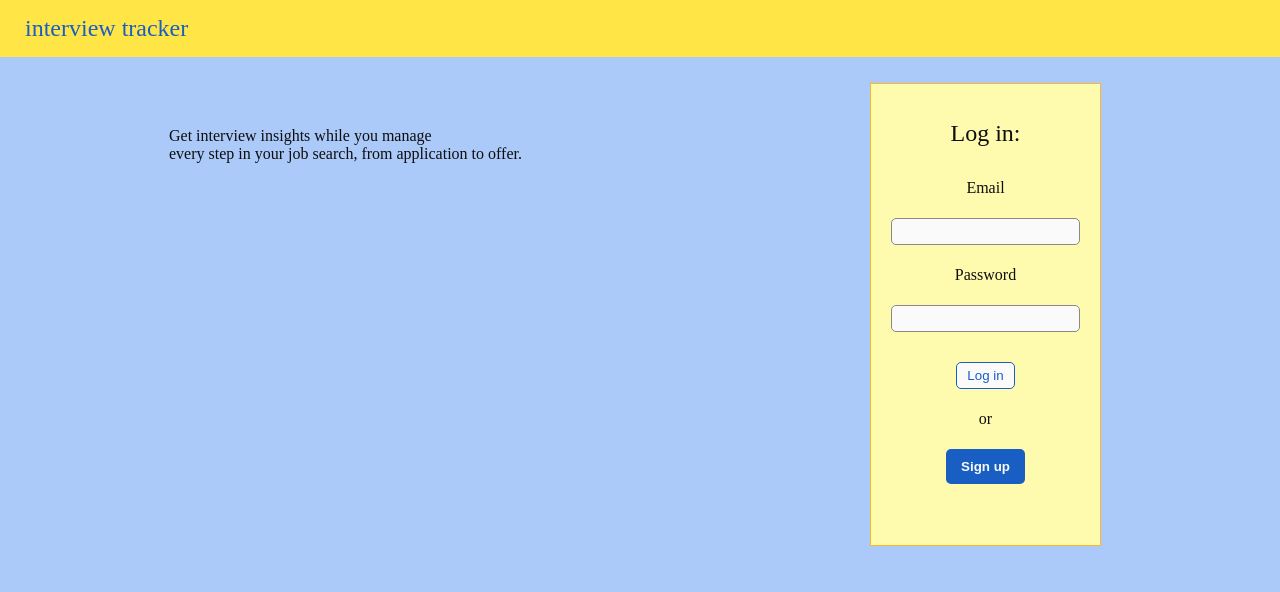
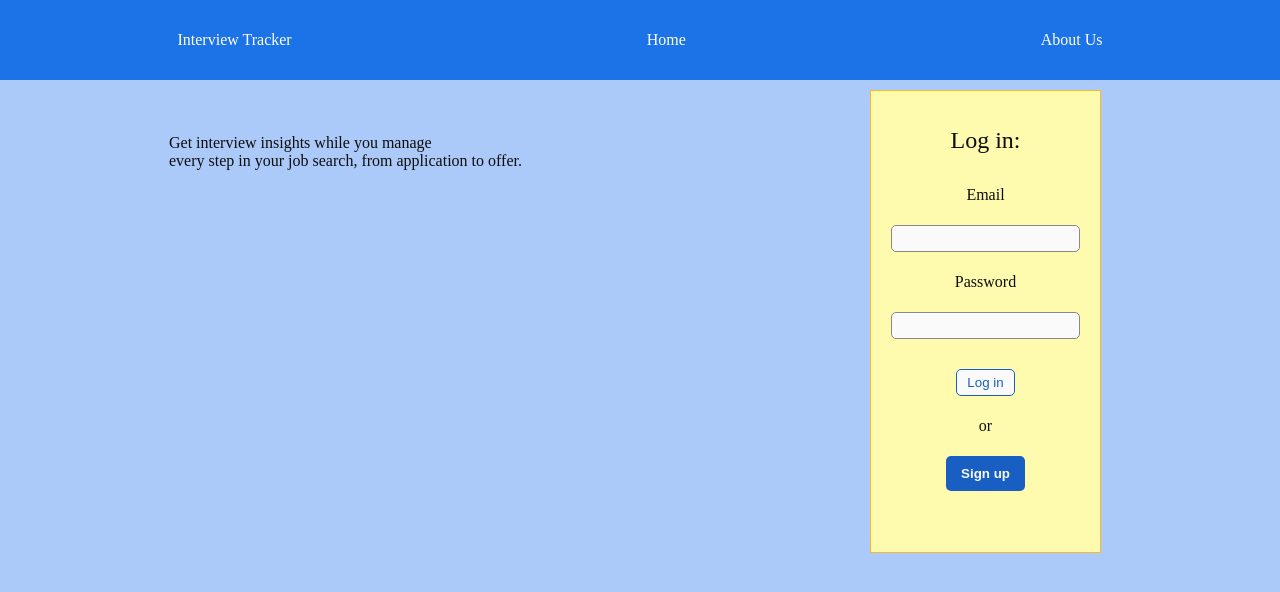
Before and after one commit to lnielsen209/Interview-TrackerX, a React app: page / in a window 1280 px wide. Shown: the top 592 px of the page. Built offline with nearby package versions, Linux system fonts and the light colour scheme; a web font is replaced by a local one.

Commit message:
add nav bar

```diff
--- a/client/App.jsx
+++ b/client/App.jsx
@@ -5,10 +5,12 @@ import Login from '../client/components/Login';
 import { Route, Switch } from 'react-router-dom';
 import { ProvideAuth } from './routes/useAuth';
 import PrivateRoute from './routes/PrivateRoute';
+import MainNav from './components/MainNav';
 
 const App = () => {
   return (
     <ProvideAuth>
+      <MainNav />
       <Switch>
         <Route exact path="/">
           <Login />
--- a/client/components/DashboardContainer.jsx
+++ b/client/components/DashboardContainer.jsx
@@ -2,7 +2,6 @@ import React from 'react';
 import { Link } from 'react-router-dom';
 import { useAuth } from '../routes/useAuth';
 import ApplicationsTable from './ApplicationsTable.jsx';
-import SignoutButton from './SignoutButton';
 
 const DashboardContainer = () => {
    const auth = useAuth();
@@ -14,7 +13,6 @@ const DashboardContainer = () => {
         {auth.user.id ? (
           <>
             <ApplicationsTable />
-            <SignoutButton />
           </>
         ) : (
           <p>
--- /dev/null
+++ b/client/components/MainNav.jsx
@@ -0,0 +1,23 @@
+import React from 'react';
+import { Link } from 'react-router-dom';
+import SignoutButton from './SignoutButton';
+import { useAuth } from '../routes/useAuth';
+
+export default function MainNav() {
+  const auth = useAuth();
+
+  return (
+    <nav className="MainNav">
+      <Link className="title" to="/">
+        Interview Tracker
+      </Link>
+      <Link className="home" to="/">
+        Home
+      </Link>
+      <Link className="aboutUs" to="/team">
+        About Us
+      </Link>
+      {auth.user.id && <SignoutButton />}
+    </nav>
+  );
+}
--- a/client/style/style.css
+++ b/client/style/style.css
@@ -158,17 +158,6 @@ button {
   text-align: left;
 }
 
-#sticky {
-  position: sticky;
-  top: 0;
-  z-index: 100;
-  background-color: #ffe545;
-  color: #195ec3;
-  padding: 15px;
-  padding-left: 25px;
-  text-align: left;
-}
-
 @media (max-width: 900px) {
   .low-priority-col {
     display: none;
@@ -239,3 +228,16 @@ tr {
 #date-column {
   max-width: 40px;
 }
+
+.MainNav {
+  display: flex;
+  justify-content: space-around;
+  align-items: center;
+  background: #1c73e7;
+  height: 10vh;
+}
+
+.MainNav a {
+  color: white;
+  text-decoration: none;
+}
--- a/index.html
+++ b/index.html
@@ -4,12 +4,8 @@
   <title>Interview Tracker</title>
 </head>
 <body>
-  <h1 id='sticky'>interview tracker</h1>
   <div id="app"></div>
 
   <script src="build/bundle.js"></script>
-
-
-
 </body>
 </html>
```
